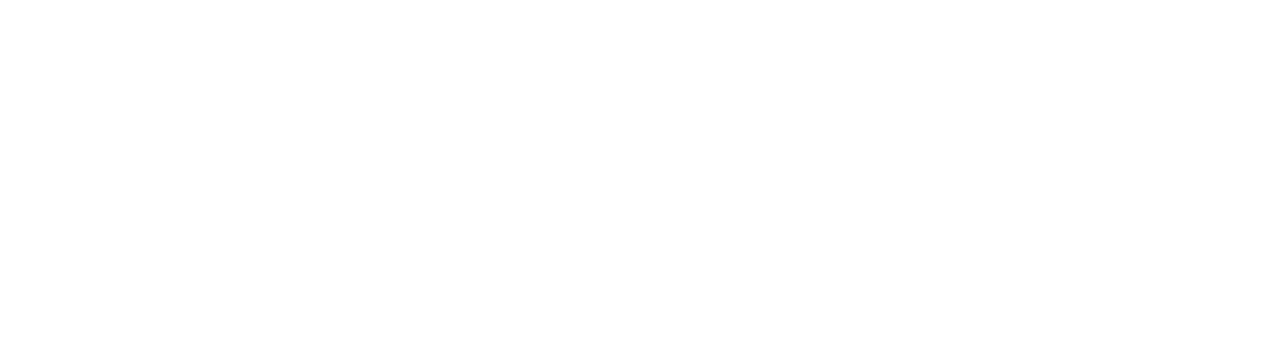
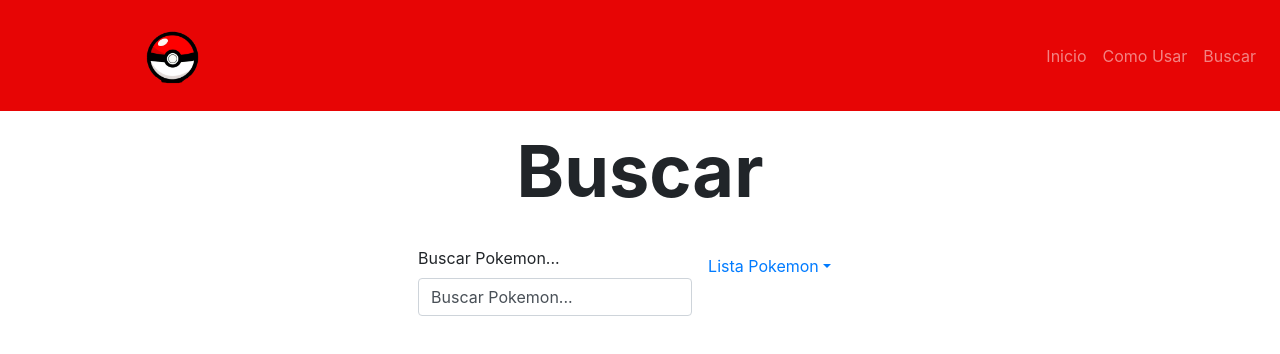
Before and after one commit to c1r4l1/front-final-test-dialga, a plain HTML site: page index.html in a window 1280 px wide. Drawn offline with nearby package versions, Linux system fonts and the light colour scheme.

Commit message:
avances en formato de la pagina

```diff
--- a/assets/CSS.css
+++ b/assets/CSS.css
@@ -0,0 +1,21 @@
+.color-barra-nav, footer {
+    background-color: rgb(231, 5, 5);
+    color:#fff;
+ }
+
+ footer {
+     text-align: center;
+ }
+
+ footer img {
+     height: 150px;
+     padding:30px;
+ }
+
+ #img-logo {
+     height: 75px;
+     width:  75px;
+     margin-top: 5px;
+     margin-bottom: 5px;
+     margin-left: 119px;
+ }
--- a/index.html
+++ b/index.html
@@ -1,12 +1,63 @@
 <!DOCTYPE html>
 <html lang="en">
+
 <head>
     <meta charset="UTF-8">
     <meta name="viewport" content="width=device-width, initial-scale=1.0">
     <title>PokeDex Talento Digital</title>
     <link rel="shortcut icon" type="image/png" href="assets/img/favicon.png">
+    <link rel="stylesheet" href="https://use.fontawesome.com/releases/v5.6.3/css/all.css"
+        integrity="sha384-UHRtZLI+pbxtHCWp1t77Bi1L4ZtiqrqD80Kn4Z8NTSRyMA2Fd33n5dQ8lWUE00s/" crossorigin="anonymous">
+    <link rel="stylesheet" href="assets/CSS.css">
+    <link rel="stylesheet" href="https://stackpath.bootstrapcdn.com/bootstrap/4.4.1/css/bootstrap.min.css"
+        integrity="sha384-Vkoo8x4CGsO3+Hhxv8T/Q5PaXtkKtu6ug5TOeNV6gBiFeWPGFN9MuhOf23Q9Ifjh" crossorigin="anonymous">
+    <link href="https://fonts.googleapis.com/css?family=Open+Sans:400,700&display=swap" rel="stylesheet">
+
 </head>
+
 <body>
 
+<header class="hero text-center pt-5 mt-5">
+        <nav class="navbar navbar-expand-lg navbar-dark fixed-top color-barra-nav">
+            <a class="navbar-brand" href="#"><img src="assets/img/logo.png" id="img-logo"></a>
+            <button class="navbar-toggler" type="button" data-toggle="collapse" data-target="#navbarNavAltMarkup"
+                aria-controls="navbarNavAltMarkup" aria-expanded="false" aria-label="Toggle navigation">
+                <span class="navbar-toggler-icon"></span>
+            </button>
+            <div class="collapse navbar-collapse" id="navbarNavAltMarkup">
+                <div class="navbar-nav ml-auto">
+                    <a class="nav-item nav-link " href="#">Inicio<span class="sr-only">(current)</span></a>
+                    <a class="nav-item nav-link" href="#">Como Usar</a>
+                    <a class="nav-item nav-link" href="#">Buscar</a>
+                </div>
+            </div>
+        </nav>
+</header>
+
+<div class="container titulo">
+    <div class="row">
+        <div class="col-12">
+            <h3 class="display-3 font-weight-bold my-3 py-3 text-center">Buscar</h3>
+        </div>
+    </div>
+</div>
+
+<ul class="nav nav-pills, col-12 ,d-flex justify-content-center">
+    <li><div class=>
+        <label for="validationDefault01">Buscar Pokemon...</label>
+        <input type="text" class="form-control" id="validationDefault01" placeholder="Buscar Pokemon..." value="Buscar Pokemon..." required>
+      </div></li>
+
+
+    <li class="nav-item dropdown">
+      <a class="nav-link dropdown-toggle" data-toggle="dropdown" href="#" role="button" aria-haspopup="true" aria-expanded="false">Lista Pokemon</a>
+      <div class="dropdown-menu">
+        <a class="dropdown-item" href="#">Poke1</a>
+        <a class="dropdown-item" href="#">Poke2</a>
+        <a class="dropdown-item" href="#">Poke3</a>
+    </div>
+    </li>
+</ul>
 </body>
+
 </html>
```
Also changed, not shown: assets/img/logo.jpg (added), assets/img/logo.png (added), prueba.txt (deleted), xlasergio.txt (deleted), 1 other file.
